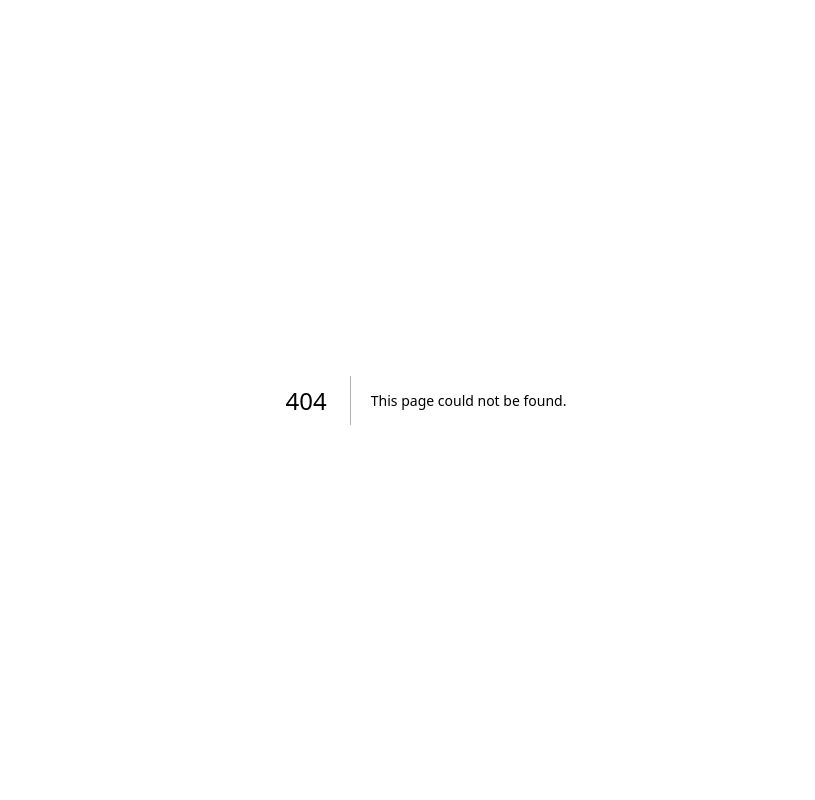
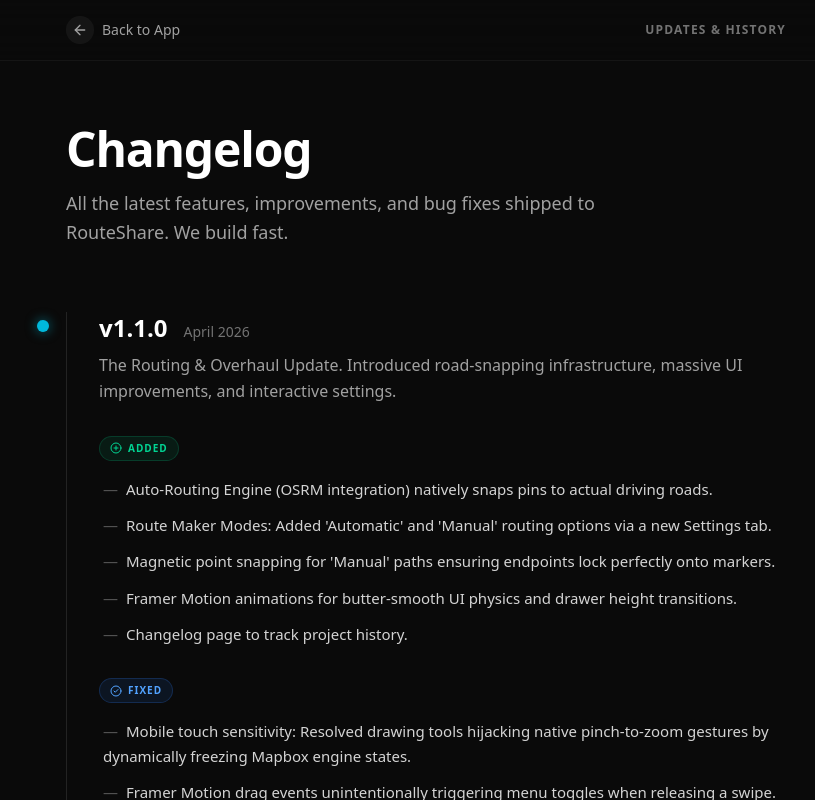
Before and after one commit to viviienn/RouteShare, a Next.js app: page /changelog in a window 1280 px wide. Before the commit this address had no page. Shown: the whole page, without its empty margins (214-1029 px from the left). Built offline with nearby package versions, Linux system fonts and the light colour scheme.

Commit message:
feat: Add dedicated Changelog page and link from Settings

```diff
--- /dev/null
+++ b/src/app/changelog/page.tsx
@@ -0,0 +1,178 @@
+import Link from "next/link";
+import { ArrowLeft, PlusCircle, CheckCircle2, RefreshCw, XCircle } from "lucide-react";
+
+type LogCategory = "added" | "fixed" | "changed" | "removed";
+
+interface ChangelogEntry {
+  version: string;
+  date: string;
+  description?: string;
+  changes: {
+    category: LogCategory;
+    items: string[];
+  }[];
+}
+
+const CHANGELOG: ChangelogEntry[] = [
+  {
+    version: "v1.1.0",
+    date: "April 2026",
+    description: "The Routing & Overhaul Update. Introduced road-snapping infrastructure, massive UI improvements, and interactive settings.",
+    changes: [
+      {
+        category: "added",
+        items: [
+          "Auto-Routing Engine (OSRM integration) natively snaps pins to actual driving roads.",
+          "Route Maker Modes: Added 'Automatic' and 'Manual' routing options via a new Settings tab.",
+          "Magnetic point snapping for 'Manual' paths ensuring endpoints lock perfectly onto markers.",
+          "Framer Motion animations for butter-smooth UI physics and drawer height transitions.",
+          "Changelog page to track project history."
+        ],
+      },
+      {
+        category: "fixed",
+        items: [
+          "Mobile touch sensitivity: Resolved drawing tools hijacking native pinch-to-zoom gestures by dynamically freezing Mapbox engine states.",
+          "Framer Motion drag events unintentionally triggering menu toggles when releasing a swipe.",
+          "Bottom action button layout collisions on smaller mobile screens.",
+        ],
+      },
+      {
+        category: "changed",
+        items: [
+          "Centralized the responsive layout: Upgraded into a single 'Unified Toolbox' that floats gracefully on desktop and anchors dynamically on mobile.",
+          "Replaced hardcoded action placements to ensure the 'Generate Share Link' button stays firmly attached to the drawer footer.",
+        ],
+      },
+      {
+        category: "removed",
+        items: [
+          "Removed the 'Vaul' drawer library in favor of Framer Motion for better parity between Desktop and Mobile.",
+        ],
+      },
+    ],
+  },
+  {
+    version: "v1.0.0",
+    date: "Initial Release",
+    description: "RouteShare public architecture launched.",
+    changes: [
+      {
+        category: "added",
+        items: [
+          "Mapbox GL JS and Mapbox Draw integration for custom polyline drawing.",
+          "Supabase backend synchronization with Row Level Security (RLS) for sharing generated routes via unique IDs.",
+          "Responsive, high-contrast dark theme.",
+          "Custom SVG Mapbox Markers indicating 'Driver Start' vs 'Destination'."
+        ],
+      },
+    ],
+  },
+];
+
+const CategoryBadge = ({ category }: { category: LogCategory }) => {
+  switch (category) {
+    case "added":
+      return (
+        <span className="flex items-center gap-1.5 px-2.5 py-1 rounded-full bg-emerald-500/10 border border-emerald-500/20 text-emerald-400 text-[10px] font-bold uppercase tracking-widest w-fit">
+          <PlusCircle className="w-3 h-3" />
+          Added
+        </span>
+      );
+    case "fixed":
+      return (
+        <span className="flex items-center gap-1.5 px-2.5 py-1 rounded-full bg-blue-500/10 border border-blue-500/20 text-blue-400 text-[10px] font-bold uppercase tracking-widest w-fit">
+          <CheckCircle2 className="w-3 h-3" />
+          Fixed
+        </span>
+      );
+    case "changed":
+      return (
+        <span className="flex items-center gap-1.5 px-2.5 py-1 rounded-full bg-amber-500/10 border border-amber-500/20 text-amber-400 text-[10px] font-bold uppercase tracking-widest w-fit">
+          <RefreshCw className="w-3 h-3" />
+          Changed
+        </span>
+      );
+    case "removed":
+      return (
+        <span className="flex items-center gap-1.5 px-2.5 py-1 rounded-full bg-red-500/10 border border-red-500/20 text-red-500 text-[10px] font-bold uppercase tracking-widest w-fit">
+          <XCircle className="w-3 h-3" />
+          Removed
+        </span>
+      );
+  }
+};
+
+export default function ChangelogPage() {
+  return (
+    <main className="min-h-[100dvh] bg-neutral-950 text-neutral-300 font-sans selection:bg-cyan-500/30">
+      {/* Navbar Container */}
+      <div className="sticky top-0 z-50 bg-neutral-950/80 backdrop-blur-xl border-b border-white/5">
+        <div className="max-w-3xl mx-auto px-6 py-4 flex items-center justify-between">
+          <Link
+            href="/"
+            className="flex items-center gap-2 text-sm font-medium text-neutral-400 hover:text-white transition-colors group"
+          >
+            <div className="p-1.5 rounded-full bg-white/5 group-hover:bg-white/10 transition-colors">
+              <ArrowLeft className="w-4 h-4" />
+            </div>
+            Back to App
+          </Link>
+          <p className="text-xs font-bold text-neutral-500 uppercase tracking-widest">
+            Updates & History
+          </p>
+        </div>
+      </div>
+
+      <div className="max-w-3xl mx-auto px-6 py-16 pb-32">
+        <div className="mb-16">
+          <h1 className="text-3xl md:text-5xl font-bold tracking-tight text-white mb-4">
+            Changelog
+          </h1>
+          <p className="text-lg text-neutral-400 leading-relaxed max-w-xl">
+            All the latest features, improvements, and bug fixes shipped to RouteShare. We build fast.
+          </p>
+        </div>
+
+        <div className="flex flex-col gap-16">
+          {CHANGELOG.map((log) => (
+            <section key={log.version} className="relative">
+              {/* Timeline dot */}
+              <div className="absolute left-[-29px] top-2 hidden md:block">
+                <div className="w-3 h-3 rounded-full bg-cyan-500 shadow-[0_0_12px_rgba(6,182,212,0.6)]" />
+              </div>
+
+              <div className="flex flex-col md:border-l md:border-white/10 md:pl-8">
+                <header className="mb-8">
+                  <div className="flex items-baseline gap-4 mb-2">
+                    <h2 className="text-2xl font-bold text-white">{log.version}</h2>
+                    <span className="text-sm font-medium text-neutral-500">{log.date}</span>
+                  </div>
+                  {log.description && (
+                    <p className="text-base text-neutral-400 leading-relaxed">{log.description}</p>
+                  )}
+                </header>
+
+                <div className="flex flex-col gap-8">
+                  {log.changes.map((group, i) => (
+                    <div key={i} className="flex flex-col gap-4">
+                      <CategoryBadge category={group.category} />
+                      <ul className="flex flex-col gap-3">
+                        {group.items.map((item, j) => (
+                          <li key={j} className="text-[15px] text-neutral-300 leading-relaxed pl-1">
+                            <span className="text-neutral-600 mr-2">—</span>
+                            {item}
+                          </li>
+                        ))}
+                      </ul>
+                    </div>
+                  ))}
+                </div>
+              </div>
+            </section>
+          ))}
+        </div>
+      </div>
+    </main>
+  );
+}
--- a/src/app/page.tsx
+++ b/src/app/page.tsx
@@ -7,10 +7,11 @@ import MapCanvas, {
   type RouteUpdateData,
   type ToolMode,
 } from "@/components/MapCanvas";
+import Link from "next/link";
 import { saveRouteAction } from "./actions";
 import {
   Share2, Check, Copy, AlertCircle, Loader2,
-  PencilLine, Trash2, MapPin, Crosshair, ChevronDown, ChevronUp, Route, Settings
+  PencilLine, Trash2, MapPin, Crosshair, ChevronDown, ChevronUp, Route, Settings, FileText
 } from "lucide-react";
 
 // ── Tool palette button ──────────────────────────────────────────────────────
@@ -326,6 +327,18 @@ export default function Home() {
           <strong className="text-neutral-300 mt-1 block">Manual:</strong> Allows drawing arbitrary custom lines anywhere off-road.
         </p>
       </div>
+
+      <div className="h-px bg-white/10 w-full" />
+
+      <div>
+        <Link
+          href="/changelog"
+          className="flex items-center gap-3 w-full px-3 py-3 rounded-xl bg-white/5 hover:bg-white/10 active:bg-white/15 transition-all text-neutral-300 hover:text-white"
+        >
+          <FileText className="w-4 h-4 text-neutral-400" />
+          <span className="text-sm font-medium">View Changelog</span>
+        </Link>
+      </div>
     </div>
   );
 
```
